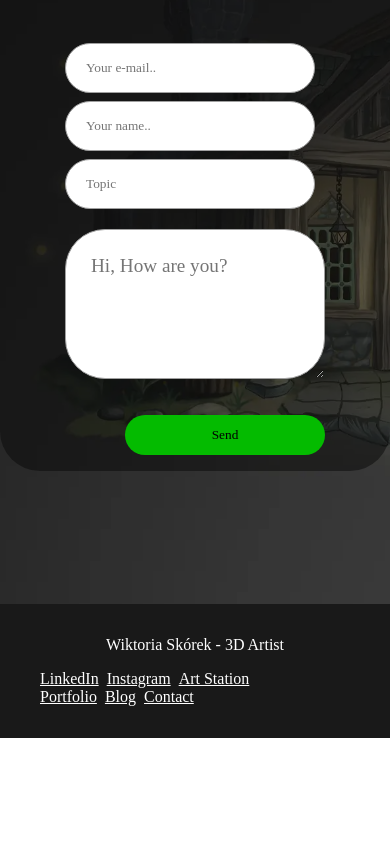
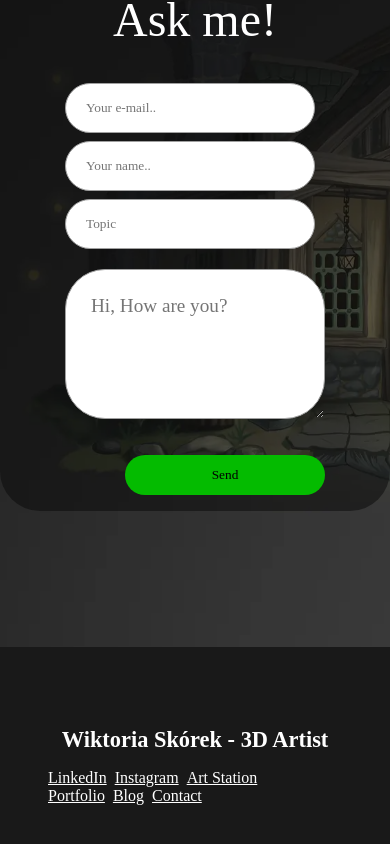
Before and after one commit to s-jez/Portfolio-3DArist, a React (Create React App) app: page / in a window 390 px wide. Shown: the part 2908-3752 px from the top of the page. Before the commit the page ends 3646 px from the top, so only its background shows below. Built offline with nearby package versions, Linux system fonts and the light colour scheme; a web font is replaced by a local one.

Commit message:
Add nav media queries.

```diff
--- a/public/index.html
+++ b/public/index.html
@@ -24,7 +24,7 @@
       work correctly both with client-side routing and a non-root public URL.
       Learn how to configure a non-root public URL by running `npm run build`.
     -->
-    <title>React App</title>
+    <title>Wiktoria Skórek</title>
     <link rel="preconnect" href="https://fonts.googleapis.com" />
     <link rel="preconnect" href="https://fonts.gstatic.com" crossorigin />
     <link
--- a/src/components/Footer/Footer.module.css
+++ b/src/components/Footer/Footer.module.css
@@ -1,8 +1,12 @@
 footer {
   background-color: rgba(0, 0, 0, 0.9);
   color: white;
-  padding: 2rem;
+  padding: 5rem 2.5rem;
   text-align: center;
+}
+.footer__title {
+  font-size: 1.4rem;
+  font-weight: 700;
 }
 .footer__social {
   display: flex;
--- a/src/components/Footer/Footer.tsx
+++ b/src/components/Footer/Footer.tsx
@@ -4,7 +4,9 @@ import styles from "./Footer.module.css";
 const Footer = () => {
   return (
     <footer>
-      <span>Wiktoria Skórek - 3D Artist</span>
+      <span className={styles["footer__title"]}>
+        Wiktoria Skórek - 3D Artist
+      </span>
       <div className={styles["footer__social"]}>
         <div className={styles.social}>
           <a
@@ -30,8 +32,8 @@ const Footer = () => {
           </a>
         </div>
         <div className={styles.social2}>
-          <a href="/portfolio">Portfolio</a>
-          <a href="/portfolio">Blog</a>
+          <a href="/">Portfolio</a>
+          <a href="/">Blog</a>
           <a href="/contact">Contact</a>
         </div>
       </div>
--- a/src/components/Form/FormSection.module.css
+++ b/src/components/Form/FormSection.module.css
@@ -6,8 +6,8 @@
   background-repeat: no-repeat;
   background-position: center;
 
-  height: 100vh;
-  padding: 10rem 0;
+  height: 105vh;
+  padding: 12.5rem 0;
 }
 .gif {
   width: 50%;
--- a/src/components/Navbar/Navbar.module.css
+++ b/src/components/Navbar/Navbar.module.css
@@ -114,7 +114,16 @@
     white-space: nowrap;
   }
 }
-@media (max-width: 1020px) {
+@media (max-width: 850px) {
+  .nav-item {
+    display: flex;
+    margin: auto;
+  }
+  .nav-title {
+    margin: 0;
+  }
+}
+@media (max-width: 768px) {
   .nav-title {
     display: none;
     visibility: hidden;
--- a/src/components/Sections/Art/ArtSection.module.css
+++ b/src/components/Sections/Art/ArtSection.module.css
@@ -57,6 +57,12 @@
   color: white;
   margin-top: 0.25rem;
   cursor: pointer;
+  transition: all 0.3s ease-in;
+}
+.section__block button:hover {
+  background: #d4a703;
+  opacity: 0.9;
+  scale: 1.05;
 }
 .gallery {
   margin-top: 20rem;
```
